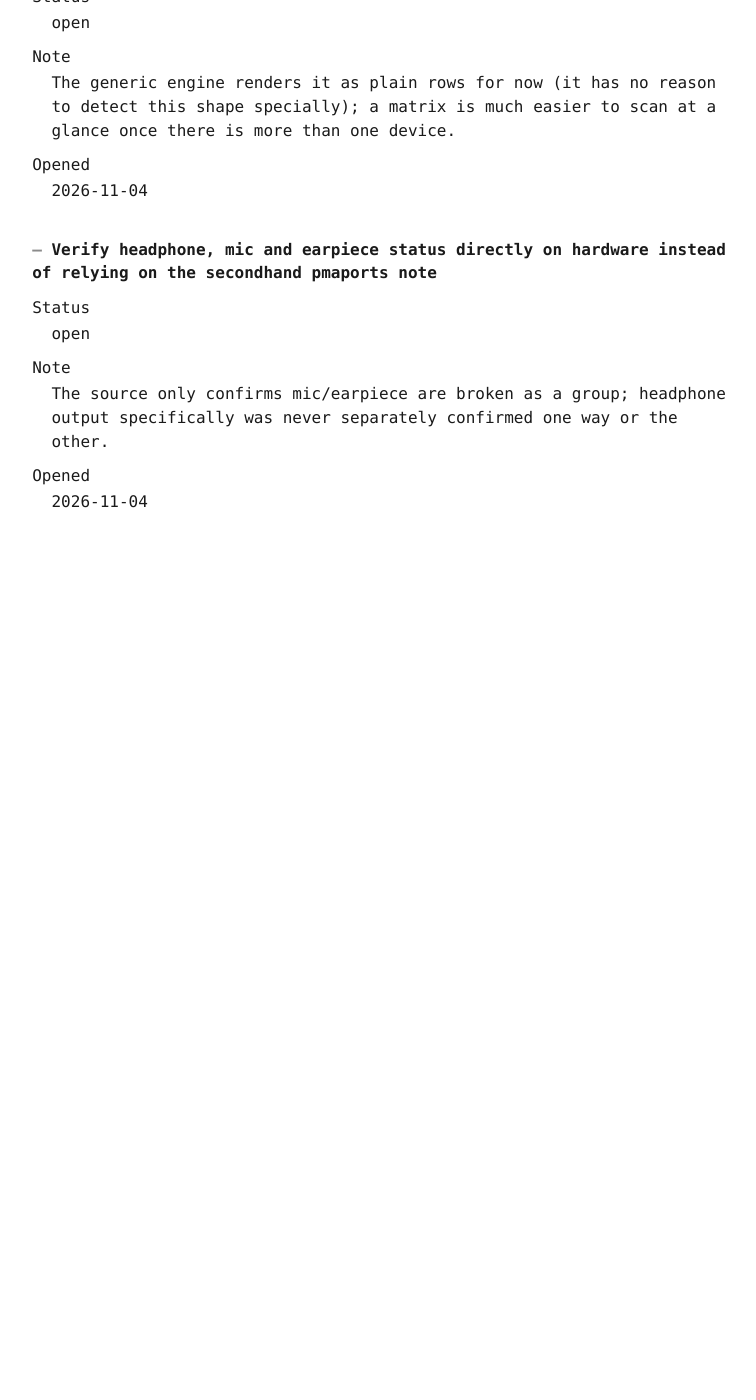
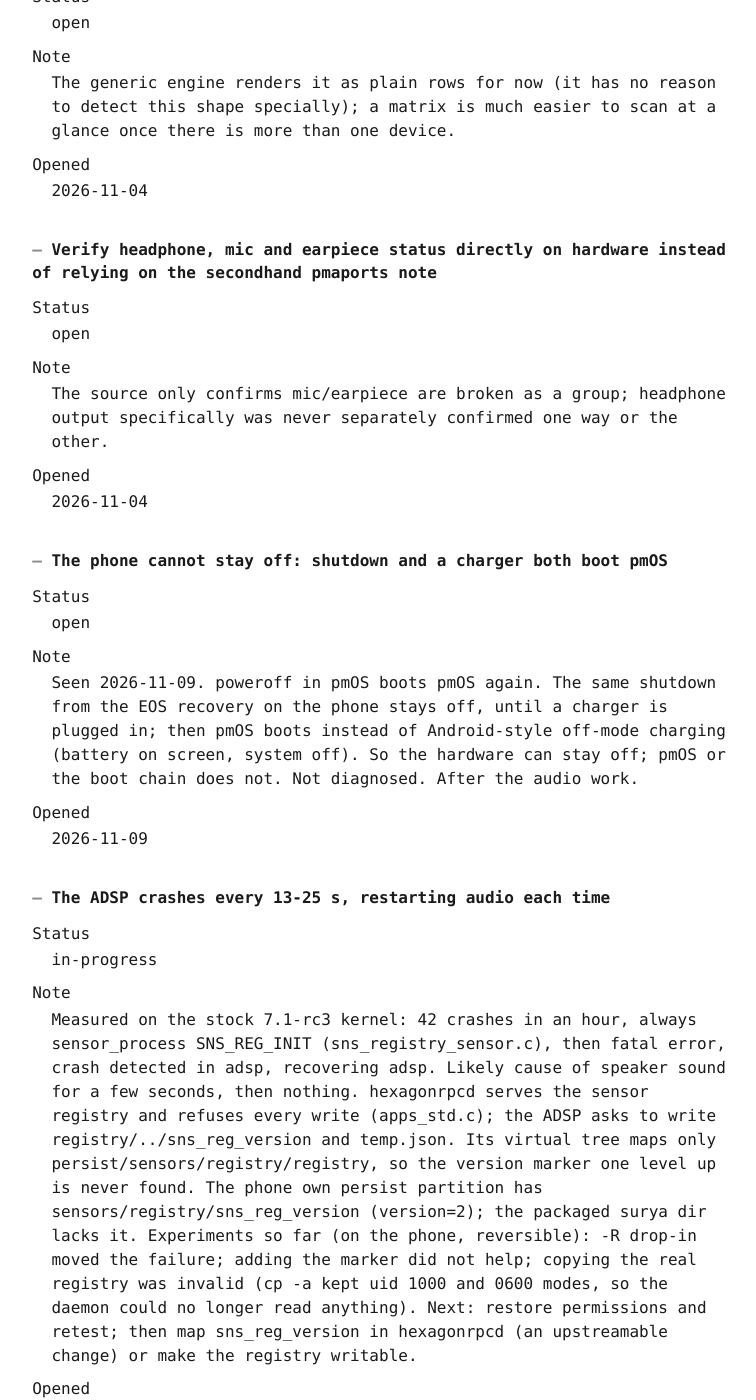
Before and after one commit to linux-phone-oco/docs, a Jekyll site: the page built from docs/backlog.md, in a window 1280 px wide and 1400 px high, scrolled down 788 px. Shown: the whole window, without its empty margins (261-1017 px from the left). Built offline with Jekyll 4.4.1, drawn with Linux system fonts in a browser that asks for light colours; our own code applies the rules of GitHub Pages for plain Markdown files; before the commit the page ends 1418 px from its top, so only the background shows below that; some of the changed text lies outside the part shown.

Commit message:
feat(data): the boot hang, the ADSP crash loop and off-state charging, recorded (#8)
- backlog: wcd937x-dt-aoncc (the boot hang is aoncc; next, the VA macro clock), adsp-sensor-crash-loop
  (the ADSP restarts every 13-25 s over the sensor registry; experiments so far, one invalid), and
  off-state-charging (the user's observation: the phone does not stay off, after the audio work)
- session_log: what 2026-11-09 found, considered and rejected

Co-authored-by: lab agent session <agent@creation-guidelines>

```diff
--- a/data/backlog.json
+++ b/data/backlog.json
@@ -2,3 +2,6 @@
 {"id":"kernel-fork-repo","title":"Fork sm7150-mainline/linux into linux-phone-oco and wire it into lab-agent's build/boot jobs","status":"open","note":null,"opened":"2026-11-04"}
 {"id":"custom-matrix-render","title":"A custom render.py that draws support_status as a real device x component matrix, not one page-section per row","status":"open","note":"The generic engine renders it as plain rows for now (it has no reason to detect this shape specially); a matrix is much easier to scan at a glance once there is more than one device.","opened":"2026-11-04"}
 {"id":"verify-headphone-mic-earpiece","title":"Verify headphone, mic and earpiece status directly on hardware instead of relying on the secondhand pmaports note","status":"open","note":"The source only confirms mic/earpiece are broken as a group; headphone output specifically was never separately confirmed one way or the other.","opened":"2026-11-04"}
+{"id":"off-state-charging","title":"The phone cannot stay off: shutdown and a charger both boot pmOS","status":"open","note":"Seen 2026-11-09. poweroff in pmOS boots pmOS again. The same shutdown from the EOS recovery on the phone stays off, until a charger is plugged in; then pmOS boots instead of Android-style off-mode charging (battery on screen, system off). So the hardware can stay off; pmOS or the boot chain does not. Not diagnosed. After the audio work.","opened":"2026-11-09"}
+{"id":"adsp-sensor-crash-loop","title":"The ADSP crashes every 13-25 s, restarting audio each time","status":"in-progress","note":"Measured on the stock 7.1-rc3 kernel: 42 crashes in an hour, always sensor_process SNS_REG_INIT (sns_registry_sensor.c), then fatal error, crash detected in adsp, recovering adsp. Likely cause of speaker sound for a few seconds, then nothing. hexagonrpcd serves the sensor registry and refuses every write (apps_std.c); the ADSP asks to write registry/../sns_reg_version and temp.json. Its virtual tree maps only persist/sensors/registry/registry, so the version marker one level up is never found. The phone own persist partition has sensors/registry/sns_reg_version (version=2); the packaged surya dir lacks it. Experiments so far (on the phone, reversible): -R drop-in moved the failure; adding the marker did not help; copying the real registry was invalid (cp -a kept uid 1000 and 0600 modes, so the daemon could no longer read anything). Next: restore permissions and retest; then map sns_reg_version in hexagonrpcd (an upstreamable change) or make the registry writable.","opened":"2026-11-09"}
+{"id":"wcd937x-dt-aoncc","title":"WCD937x device tree: drop aoncc, clock the VA macro from q6afecc","status":"in-progress","note":"The boot hang (RCU stalls) with the WCD937x patch is the aoncc clock controller at 0x03380000, an SM8250 address with nothing near it in the SM7150 tree: with only aoncc disabled the phone boots (2026-11-09). Without aoncc the VA macro has no mclk, so the macros, SoundWire and the sound card stay deferred. Fix as SM8250 does: no aoncc, VA macro mclk from q6afecc. Audit tools and results in linux-phone-oco/surya-lab and on linux-phone-oco/linux#1.","opened":"2026-11-09"}
--- a/data/session_log.json
+++ b/data/session_log.json
@@ -3,3 +3,4 @@
 {"id":"nura-rename","entry_date":"2026-11-05","title":"The distro is Nura now: postmarketOS renamed in September","done":"Verified via search (the project's own governance document pmcr 0003, endoflife.date, and independent coverage in several languages): postmarketOS officially renamed to Nura on 2026-09-27, a post-cutoff event. Updated this repo's own prose (devices.notes, two support_status.notes) to say Nura, formerly postmarketOS, on first mention. Left untouched: source titles (they quote real external documents, written before the rename, under their real titles), and tool/package names (pmaports, pmbootstrap, the postmarketos.org and gitlab.postmarketos.org domains) - the rename announcement itself says those stay as-is while the transition completes, so rewriting them would be guessing at URLs and package names that may not have moved yet.","considered":"Rewriting every mention of postmarketOS throughout, including source titles and URLs.","rejected":"A source's title is a citation of a real document; it is not this repository's to edit, renamed project or not. Guessing at new URLs for domains the announcement itself says are still valid would trade a working link for an unverified one."}
 {"id":"boot-confirmed-no-shell-yet","entry_date":"2026-11-05","title":"Nura boots and is reachable on the network; no shell access without credentials","done":"Rebooted the phone out of fastboot (job 0003): it is Nura, not Android, so adb does not apply at all - the real access method is SSH over a USB network interface fixed at 172.16.42.1. Confirmed (job 0004): the interface comes up and 172.16.42.1 answers ping in about 3ms, so the boot itself genuinely succeeds. Port 22 (SSH) refuses connections. Checked (job 0005) whether that meant an encrypted root filesystem waiting at a telnet unlock prompt, the standard pmOS/Nura pattern - port 23 is also refused outright, not just silent, which rules out the simple disk-unlock explanation and means neither service is enabled on this particular install.","considered":"Trying common default usernames or passwords to get a shell.","rejected":"Guessing credentials against a real device is not something to do unilaterally, security concerns aside from whether it would even work; the honest and correct move is to ask whoever configured this install."}
 {"id":"fresh-install-plan","entry_date":"2026-11-05","title":"A fresh-install plan, prepared but not run: two things only the owner can answer","done":"With no shell access to the existing install, the alternative is a clean reinstall. Found the pieces: U-Boot release 2025-12-02 (github.com/sm7150-mainline/u-boot), a Nura/pmOS edge build at images.postmarketos.org/bpo/edge/qcom-sm7150/, and the documented partition steps (U-Boot to boot, the decompressed boot image to cache, the rootfs to userdata). Two things block actually running it, both things only the device's owner can answer, not things to guess: (1) which panel variant this specific unit has, Huaxing or Tianma - the official wiki's own method needs adb logcat while booted into stock Android, which this phone no longer has, and picking wrong means a blank screen until reflashed with the other one; (2) whether to proceed with a destructive reinstall at all, given the existing install cannot be examined first.","considered":"Guessing the panel variant (roughly even odds) to save a round trip.","rejected":"Wrong is not catastrophic here (reflash fixes it) but is still avoidable, and pmbootstrap asks the installer to choose this explicitly, so the owner may simply already know which one was chosen."}
+{"id":"2026-11-09-boot-hang-and-adsp","entry_date":"2026-11-09","title":"Boot hang found; ADSP crash loop found; lab-agent hardened","done":"Audited the WCD937x patch on the lab machine (no IRQ collisions, no MMIO overlaps); proved on hardware that aoncc caused the boot hang; got SSH over USB on first boot (a preset beats Nura disable-sshd preset); found the ADSP crash loop and traced it to the sensor registry in hexagonrpcd. lab-agent: agent API, durable results, local-first monitor, GitHub budget fixes, ntfy notifications; surya-lab repo with DT audit and flash tools.","considered":"Interrupt collisions and missing LPASS votes as the hang cause (refuted or unsupported by the audits).","rejected":"A Python API for agents (the CLI with stable JSON is the API); a second monitor command (one command chooses local or remote)."}
--- a/docs/backlog.md
+++ b/docs/backlog.md
@@ -49,3 +49,42 @@ Note
 
 Opened
 : 2026-11-04
+
+
+<a id="off-state-charging"></a>
+### The phone cannot stay off: shutdown and a charger both boot pmOS
+
+Status
+: open
+
+Note
+: Seen 2026-11-09. poweroff in pmOS boots pmOS again. The same shutdown from the EOS recovery on the phone stays off, until a charger is plugged in; then pmOS boots instead of Android-style off-mode charging (battery on screen, system off). So the hardware can stay off; pmOS or the boot chain does not. Not diagnosed. After the audio work.
+
+Opened
+: 2026-11-09
+
+
+<a id="adsp-sensor-crash-loop"></a>
+### The ADSP crashes every 13-25 s, restarting audio each time
+
+Status
+: in-progress
+
+Note
+: Measured on the stock 7.1-rc3 kernel: 42 crashes in an hour, always sensor_process SNS_REG_INIT (sns_registry_sensor.c), then fatal error, crash detected in adsp, recovering adsp. Likely cause of speaker sound for a few seconds, then nothing. hexagonrpcd serves the sensor registry and refuses every write (apps_std.c); the ADSP asks to write registry/../sns_reg_version and temp.json. Its virtual tree maps only persist/sensors/registry/registry, so the version marker one level up is never found. The phone own persist partition has sensors/registry/sns_reg_version (version=2); the packaged surya dir lacks it. Experiments so far (on the phone, reversible): -R drop-in moved the failure; adding the marker did not help; copying the real registry was invalid (cp -a kept uid 1000 and 0600 modes, so the daemon could no longer read anything). Next: restore permissions and retest; then map sns_reg_version in hexagonrpcd (an upstreamable change) or make the registry writable.
+
+Opened
+: 2026-11-09
+
+
+<a id="wcd937x-dt-aoncc"></a>
+### WCD937x device tree: drop aoncc, clock the VA macro from q6afecc
+
+Status
+: in-progress
+
+Note
+: The boot hang (RCU stalls) with the WCD937x patch is the aoncc clock controller at 0x03380000, an SM8250 address with nothing near it in the SM7150 tree: with only aoncc disabled the phone boots (2026-11-09). Without aoncc the VA macro has no mclk, so the macros, SoundWire and the sound card stay deferred. Fix as SM8250 does: no aoncc, VA macro mclk from q6afecc. Audit tools and results in linux-phone-oco/surya-lab and on linux-phone-oco/linux#1.
+
+Opened
+: 2026-11-09
```
Also changed, not shown: docs/index.md (+2 -2 lines), docs/session_log.md (+18 -0 lines).
